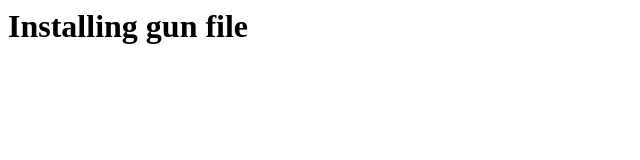
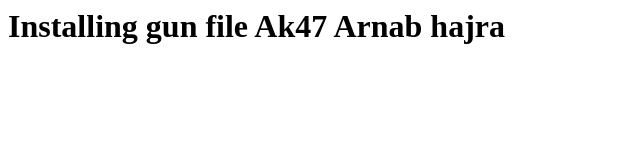
Before and after one commit to arnabhajra123a/test2, a plain HTML site: page gun.html in a window 1280 px wide. Shown: the whole page, without its empty margins (0-640 px from the left). Drawn offline with Linux system fonts and the light colour scheme.

Commit message:
auto commit

```diff
--- a/gun.html
+++ b/gun.html
@@ -1,5 +1,7 @@
 <html>
 <h1>
-Installing gun file
+Installing gun file Ak47
+
+Arnab hajra
 </h1>
 </html>
```
